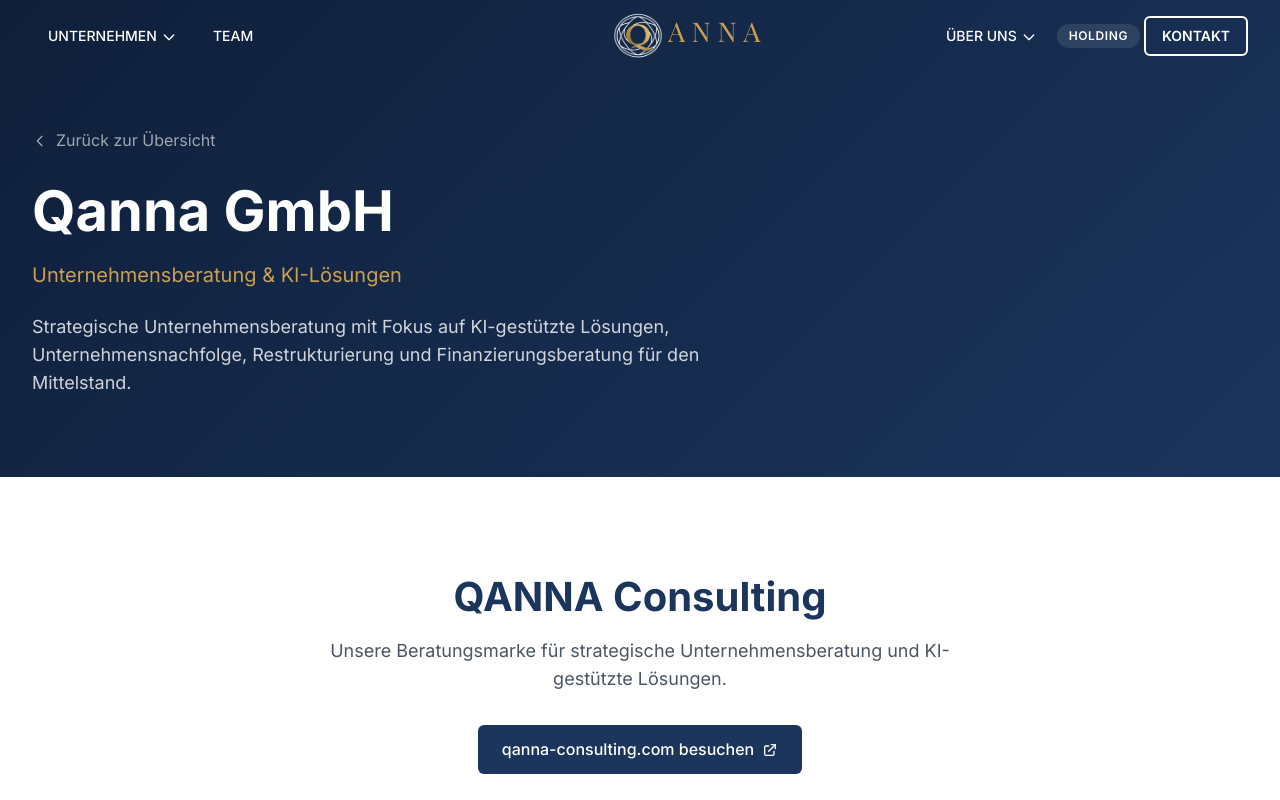
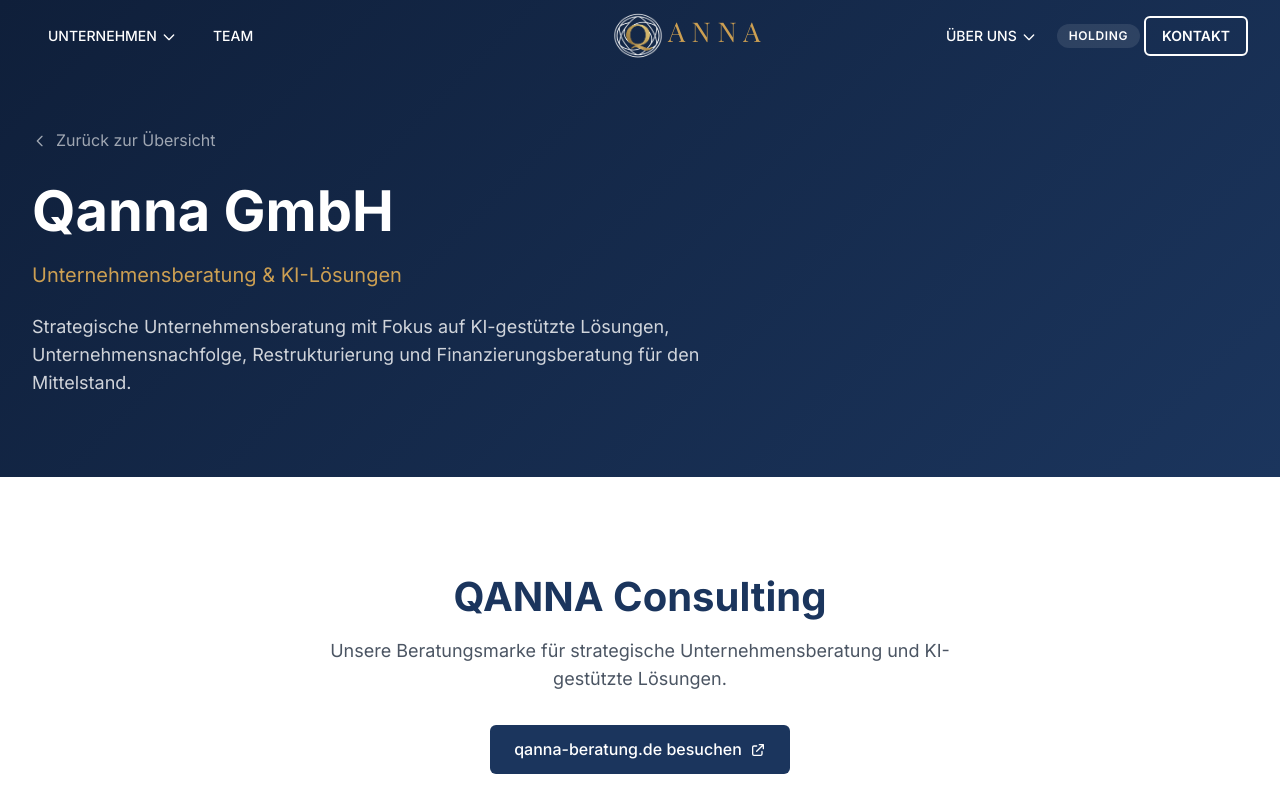
Before and after one commit to Kosarefschulz/qanna-holding, a Next.js app: page /unternehmen/qanna-gmbh in a window 1280 px wide. Shown: the top 800 px of the page. Built offline with nearby package versions, Linux system fonts and the light colour scheme.

Commit message:
Update QANNA Consulting links to qanna-beratung.de

```diff
--- a/src/app/kontakt/page.tsx
+++ b/src/app/kontakt/page.tsx
@@ -356,7 +356,7 @@
 
               <StaggerItem>
                 <a
-                  href="https://qanna-consulting.com"
+                  href="https://qanna-beratung.de"
                   target="_blank"
                   rel="noopener noreferrer"
                   className="block"
@@ -369,7 +369,7 @@
                       Unternehmensberatung & KI
                     </p>
                     <span className="text-qanna-gold font-medium">
-                      qanna-consulting.com →
+                      qanna-beratung.de →
                     </span>
                   </Card>
                 </a>
--- a/src/app/page.tsx
+++ b/src/app/page.tsx
@@ -30,7 +30,7 @@
     id: "qanna",
     name: "Qanna GmbH",
     description: "Strategische Unternehmensberatung mit Fokus auf KI-gestützte Lösungen, Restrukturierung und Finanzierungsberatung.",
-    brands: ["qanna-consulting.com", "effiprozess.de"],
+    brands: ["qanna-beratung.de", "effiprozess.de"],
     icon: (
       <svg className="w-8 h-8" fill="none" viewBox="0 0 24 24" stroke="currentColor">
         <path strokeLinecap="round" strokeLinejoin="round" strokeWidth={1.5} d="M9 19v-6a2 2 0 00-2-2H5a2 2 0 00-2 2v6a2 2 0 002 2h2a2 2 0 002-2zm0 0V9a2 2 0 012-2h2a2 2 0 012 2v10m-6 0a2 2 0 002 2h2a2 2 0 002-2m0 0V5a2 2 0 012-2h2a2 2 0 012 2v14a2 2 0 01-2 2h-2a2 2 0 01-2-2z" />
--- a/src/app/unternehmen/page.tsx
+++ b/src/app/unternehmen/page.tsx
@@ -34,7 +34,7 @@
     tagline: "Unternehmensberatung & KI-Lösungen",
     description: "Strategische Unternehmensberatung mit Fokus auf KI-gestützte Lösungen, Unternehmensnachfolge, Restrukturierung und Finanzierungsberatung für den Mittelstand.",
     brands: [
-      { name: "QANNA Consulting", url: "https://qanna-consulting.com" },
+      { name: "QANNA Consulting", url: "https://qanna-beratung.de" },
     ],
     stats: [
       { label: "Branchen", value: "10+" },
--- a/src/app/unternehmen/qanna-gmbh/page.tsx
+++ b/src/app/unternehmen/qanna-gmbh/page.tsx
@@ -100,12 +100,12 @@
                   KI-gestützte Lösungen.
                 </p>
                 <a
-                  href="https://qanna-consulting.com"
+                  href="https://qanna-beratung.de"
                   target="_blank"
                   rel="noopener noreferrer"
                   className="inline-flex items-center gap-2 px-6 py-3 bg-qanna-navy text-white font-medium rounded-md hover:bg-qanna-navy-light transition-colors"
                 >
-                  qanna-consulting.com besuchen
+                  qanna-beratung.de besuchen
                   <svg className="w-4 h-4" fill="none" viewBox="0 0 24 24" stroke="currentColor">
                     <path strokeLinecap="round" strokeLinejoin="round" strokeWidth={2} d="M10 6H6a2 2 0 00-2 2v10a2 2 0 002 2h10a2 2 0 002-2v-4M14 4h6m0 0v6m0-6L10 14" />
                   </svg>
@@ -263,7 +263,7 @@
                 </p>
                 <div className="flex flex-col sm:flex-row gap-4 justify-center">
                   <a
-                    href="https://qanna-consulting.com"
+                    href="https://qanna-beratung.de"
                     target="_blank"
                     rel="noopener noreferrer"
                     className="inline-block px-8 py-4 bg-qanna-gold text-white font-semibold rounded-md hover:bg-qanna-gold-dark transition-colors"
--- a/src/components/layout/Footer.tsx
+++ b/src/components/layout/Footer.tsx
@@ -14,7 +14,7 @@
   brands: [
     { title: "Rümpel Schmiede", href: "https://rümpel-schmiede.de", external: true },
     { title: "RückbauPro", href: "https://rueckbaupro.de", external: true },
-    { title: "QANNA Consulting", href: "https://qanna-consulting.com", external: true },
+    { title: "QANNA Consulting", href: "https://qanna-beratung.de", external: true },
   ],
   about: [
     { title: "Unser Team", href: "/team" },
--- a/src/components/ui/PortfolioCard.tsx
+++ b/src/components/ui/PortfolioCard.tsx
@@ -48,7 +48,7 @@
   "rümpel-schmiede.de": "/images/logos/ruempelschmiede.png",
   "wertvoll-gartenservice.de": "/images/logos/wertvoll-gartenservice.png",
   "rueckbaupro.de": "/images/logos/rueckbaupro.png",
-  "qanna-consulting.com": "/images/logos/qanna.png",
+  "qanna-beratung.de": "/images/logos/qanna.png",
   "effiprozess.de": "/images/logos/effiprozess.png",
 };
 
```
Also changed, not shown: 1 other file (tests, documents, lock files or other folders).
